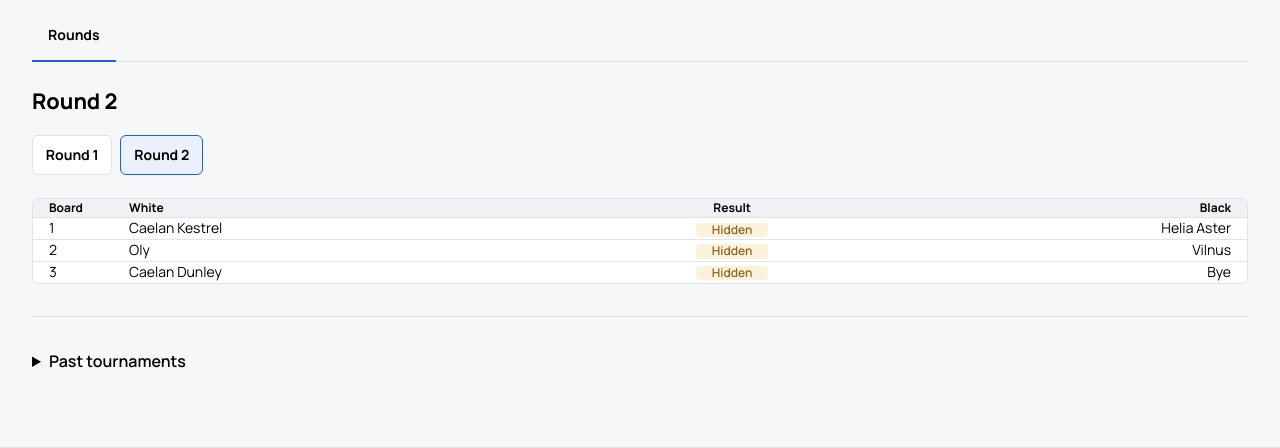
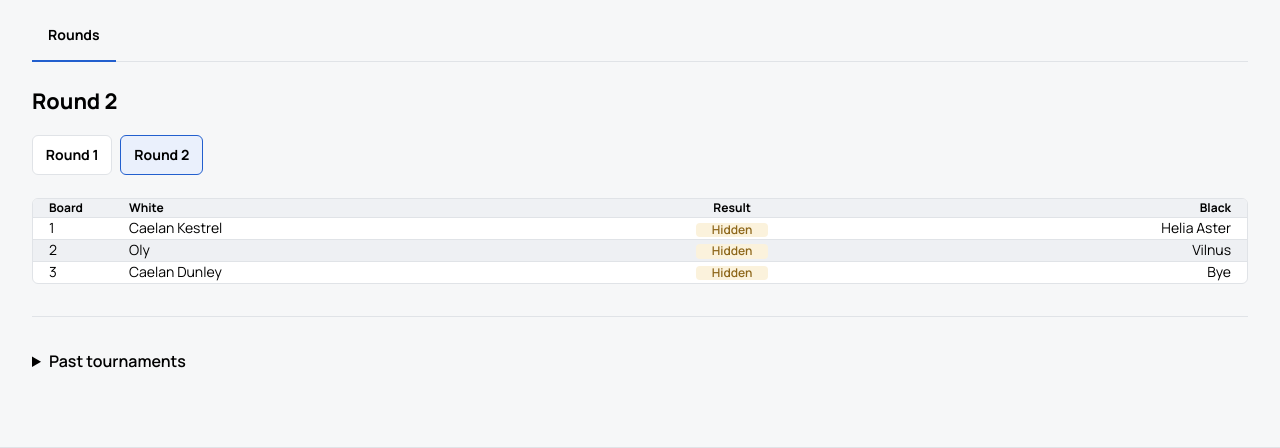
Before and after one commit to JasperDekoninck/ChessTournaments, a Flask app: page / in a window 1280 px wide. Shown: the part 283-731 px from the top of the page. Run offline with Flask 3, Linux system fonts and the light colour scheme; data comes from the database, SQL or seed files in the repository.

Commit message:
Alternate desktop pairing rows while keeping phone cards white

```diff
--- a/src/flaskr/static/style.css
+++ b/src/flaskr/static/style.css
@@ -858,6 +858,16 @@ tbody tr:hover {
   background: #f7f9fc;
 }
 
+@media (min-width: 641px) {
+  .public-boards-table tbody tr:nth-child(even) {
+    background: #eef0f3;
+  }
+
+  .public-boards-table tbody tr:nth-child(even):hover {
+    background: #e4e7eb;
+  }
+}
+
 td a {
   font-weight: 400;
   color: var(--text);
```
